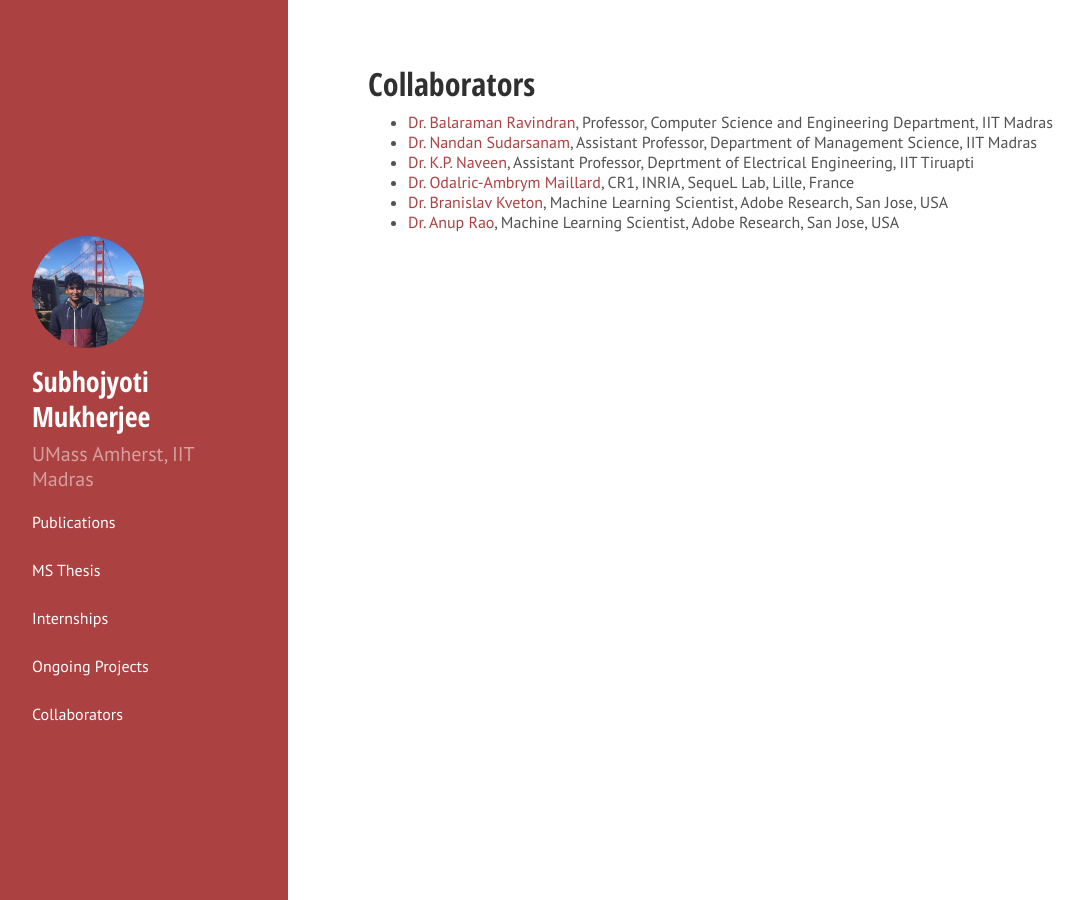
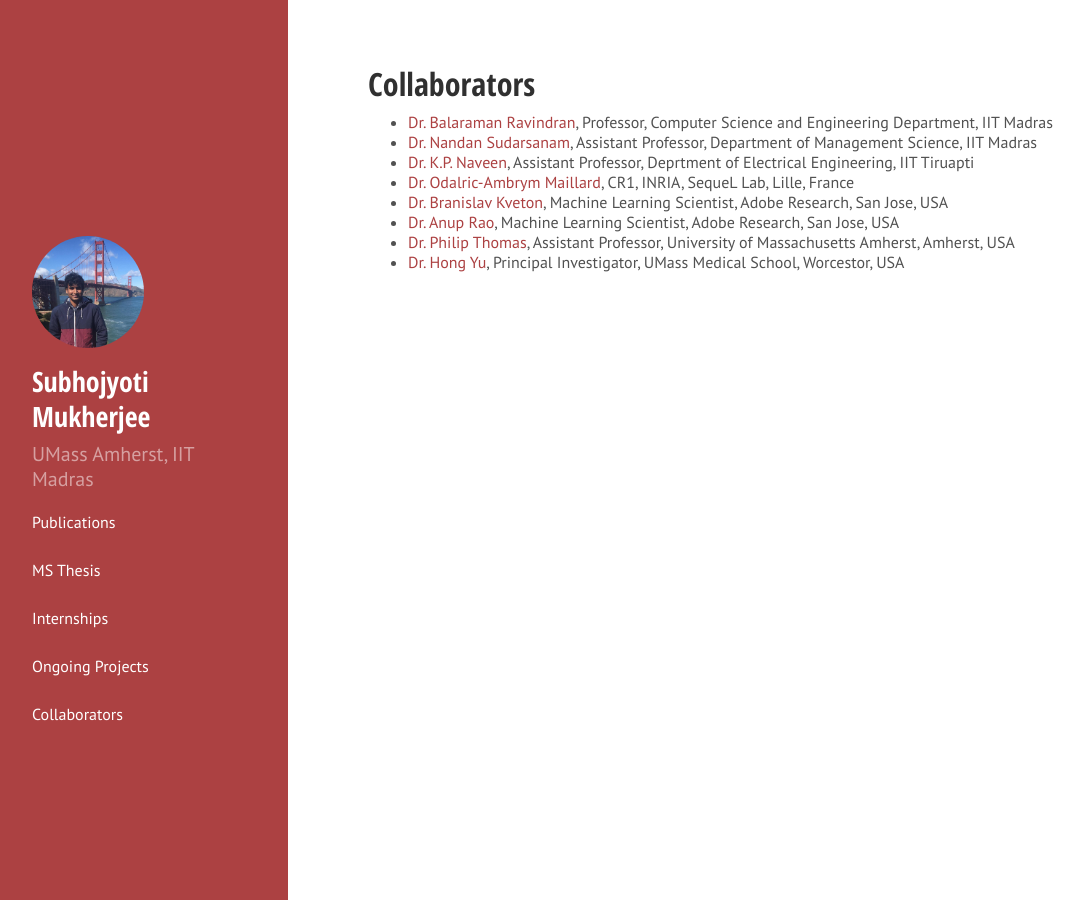
Before and after one commit to Subhojyoti22/subhojyoti.github.io, a Jekyll site: the page built from collaborators.md, in a window 1280 px wide. Shown: the whole page, without its empty margins (0-1084 px from the left). Built offline with Jekyll 4.4.1, drawn with Linux system fonts in a browser that asks for light colours; Markdown is read by kramdown in place of the engine named in the settings.

Commit message:
Update collaborators.md

```diff
--- a/collaborators.md
+++ b/collaborators.md
@@ -9,3 +9,5 @@ title: Collaborators
 * [Dr. Odalric-Ambrym Maillard](https://odalricambrymmaillard.wordpress.com/), CR1, INRIA, SequeL Lab, Lille, France
 * [Dr. Branislav Kveton](http://www.bkveton.com/), Machine Learning Scientist, Adobe Research, San Jose, USA
 * [Dr. Anup Rao](https://sites.google.com/site/anupraob/), Machine Learning Scientist, Adobe Research, San Jose, USA
+* [Dr. Philip Thomas](https://people.cs.umass.edu/~pthomas/), Assistant Professor, University of Massachusetts Amherst, Amherst, USA
+* [Dr. Hong Yu](http://bio-nlp.org/), Principal Investigator, UMass Medical School, Worcestor, USA
```
